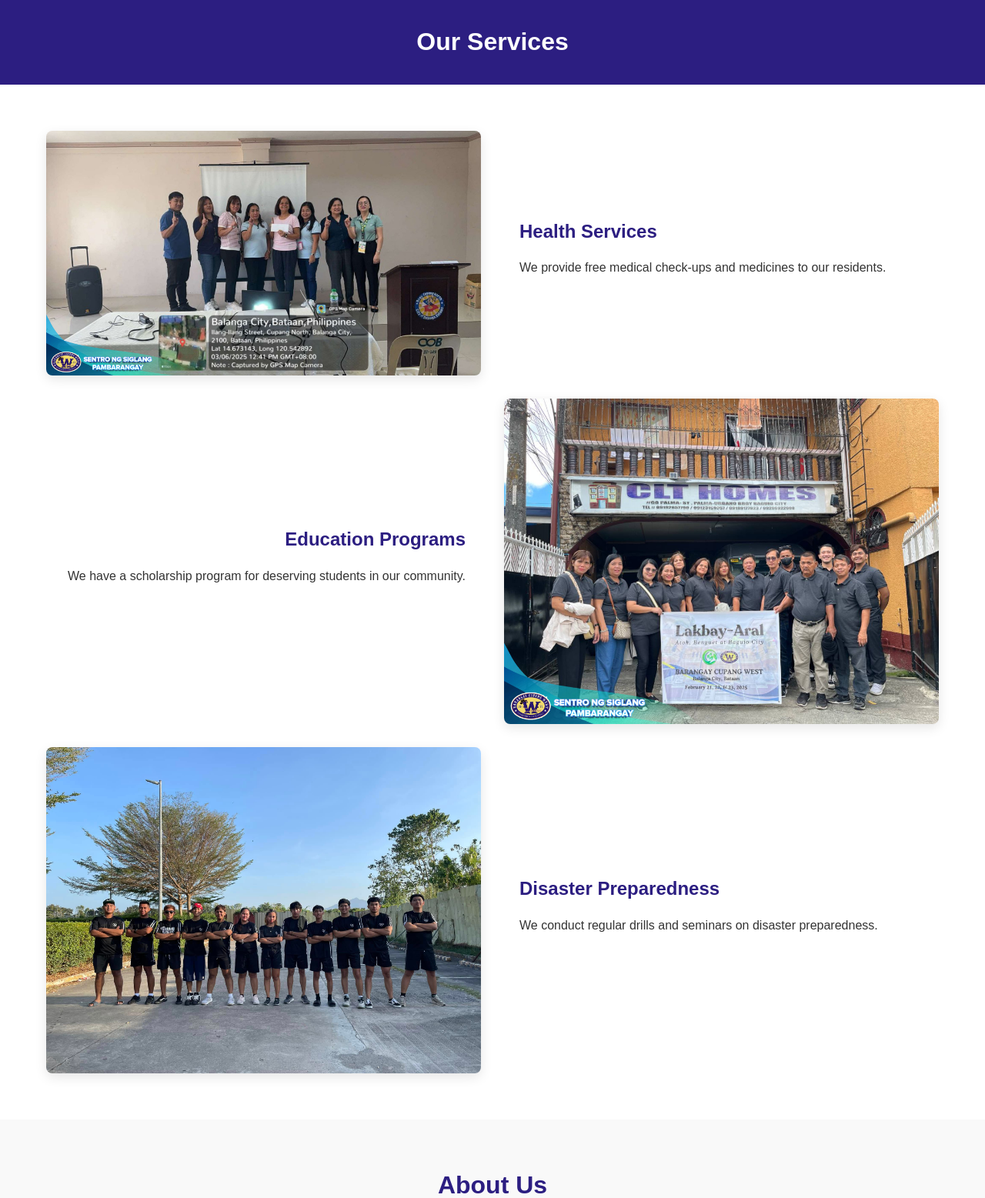
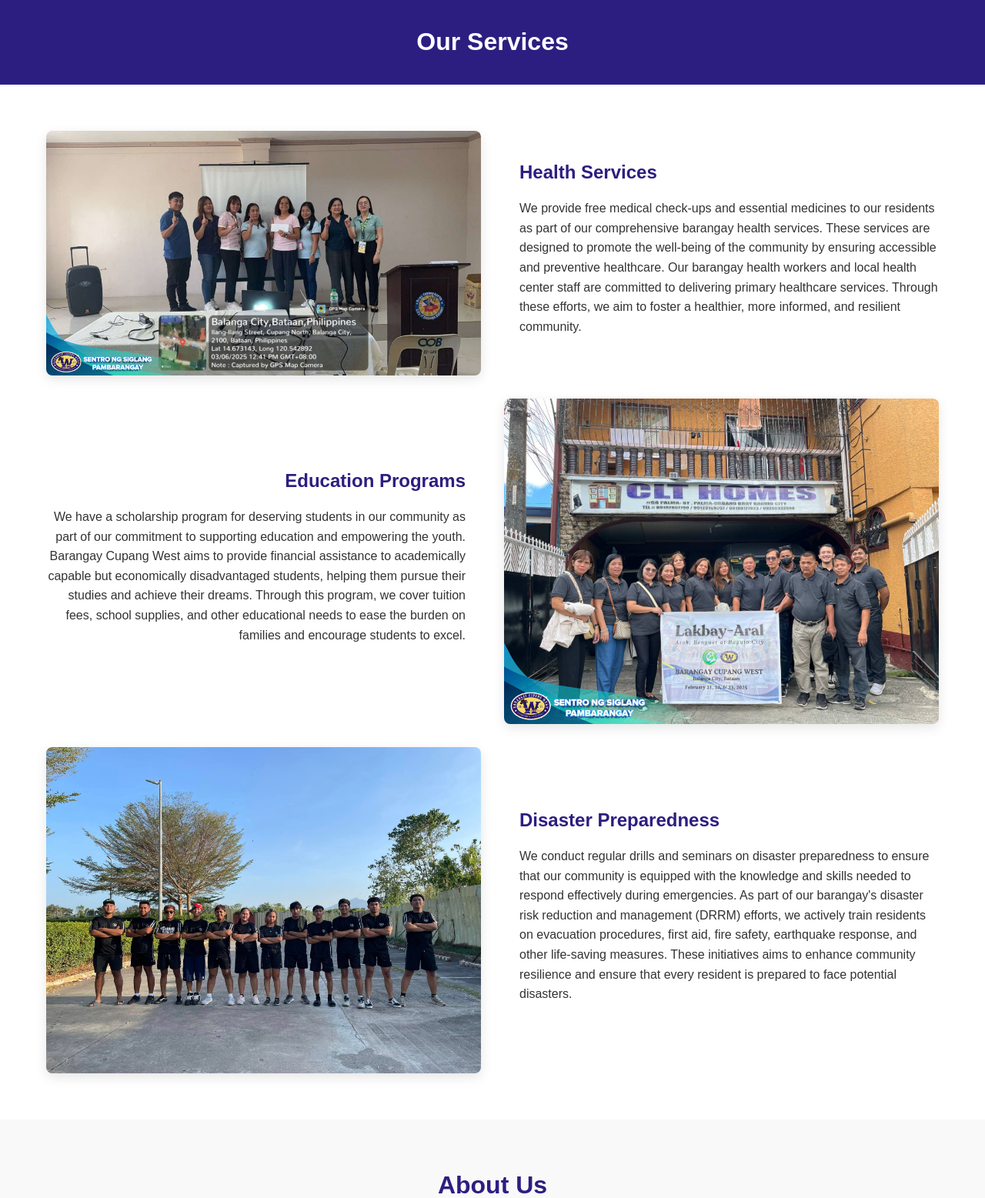
Before and after one commit to ttrriipp/barangay-information-system, a PHP site: page /pages/user.php in a window 1280 px wide. Shown: the part 654-2211 px from the top of the page at 77% size. Run offline with PHP 8.4, Linux system fonts and the light colour scheme; a user stored in the database is signed in.

Commit message:
description change

```diff
--- a/pages/user.php
+++ b/pages/user.php
@@ -80,16 +80,21 @@
           </div>
           <div class="service-text right">
             <h3>Health Services</h3>
-            <p>
-              We provide free medical check-ups and medicines to our residents.
+            <p class="desc">
+              We provide free medical check-ups and essential medicines to our residents as part of our comprehensive barangay health services.
+              These services are designed to promote the well-being of the community by ensuring accessible and preventive healthcare.
+              Our barangay health workers and local health center staff are committed to delivering primary healthcare services.
+              Through these efforts, we aim to foster a healthier, more informed, and resilient community.
             </p>
           </div>
 
           <div class="service-text left">
             <h3>Education Programs</h3>
             <p>
-              We have a scholarship program for deserving students in our
-              community.
+              We have a scholarship program for deserving students in our community as part of our commitment to supporting education and empowering the youth.
+              Barangay Cupang West aims to provide financial assistance to academically capable but economically disadvantaged students,
+              helping them pursue their studies and achieve their dreams.
+              Through this program, we cover tuition fees, school supplies, and other educational needs to ease the burden on families and encourage students to excel.
             </p>
           </div>
           <div class="service-image">
@@ -108,7 +113,10 @@
           <div class="service-text right">
             <h3>Disaster Preparedness</h3>
             <p>
-              We conduct regular drills and seminars on disaster preparedness.
+              We conduct regular drills and seminars on disaster preparedness to ensure that our community is equipped with the knowledge and skills needed to respond effectively during emergencies.
+              As part of our barangay's disaster risk reduction and management (DRRM) efforts, we actively train residents on evacuation procedures,
+              first aid, fire safety, earthquake response, and other life-saving measures.
+              These initiatives aims to enhance community resilience and ensure that every resident is prepared to face potential disasters.
             </p>
           </div>
         </div>
```
